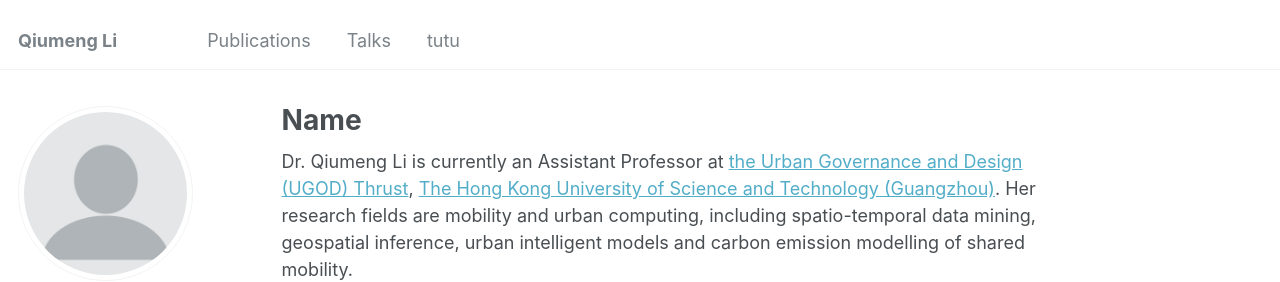
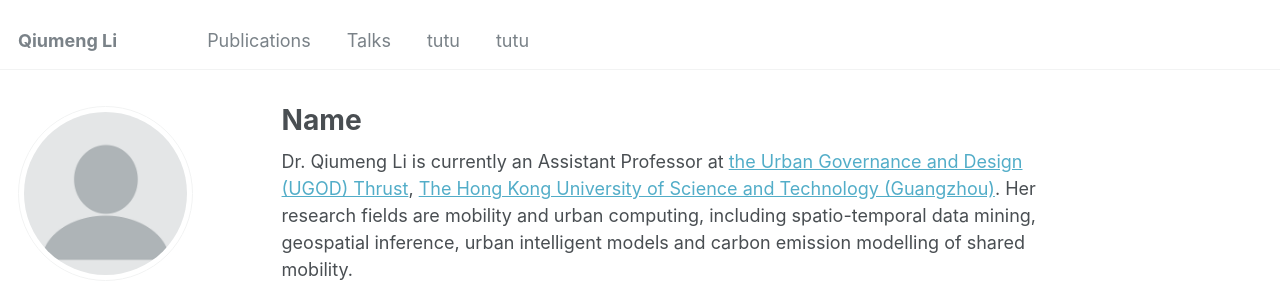
Before and after one commit to qiumengl/qiumengl.github.io, a Jekyll site: the page built from _pages/about.md, in a window 1280 px wide. Shown: the top 282 px of the page. Built offline with Jekyll 4.4.1, drawn with Linux system fonts in a browser that asks for light colours; some web fonts are replaced.

Commit message:
Update navigation.yml

```diff
--- a/_data/navigation.yml
+++ b/_data/navigation.yml
@@ -7,4 +7,7 @@ main:
     url: /talks/
 
   - title: "tutu"
-    url: /talks/
+    url: /cv/
+
+  - title: "tutu"
+    url: /professions/
```
